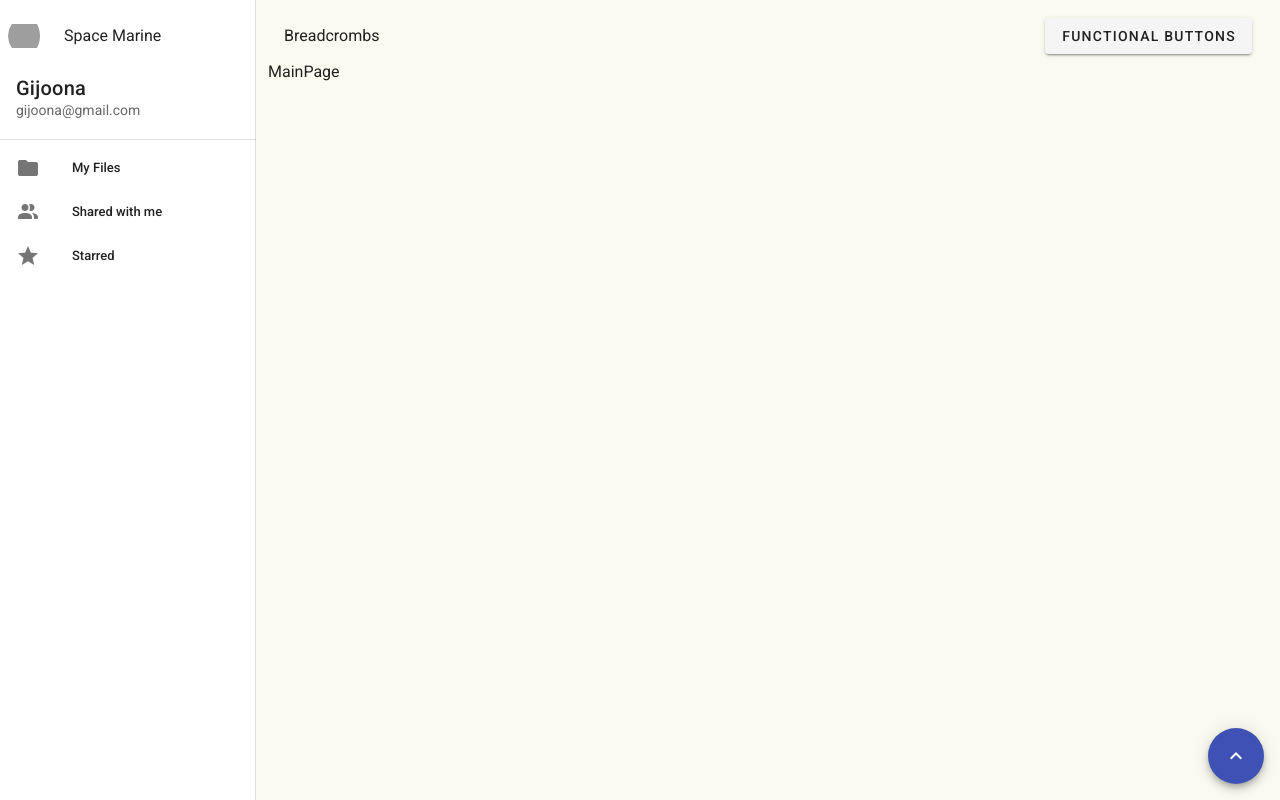
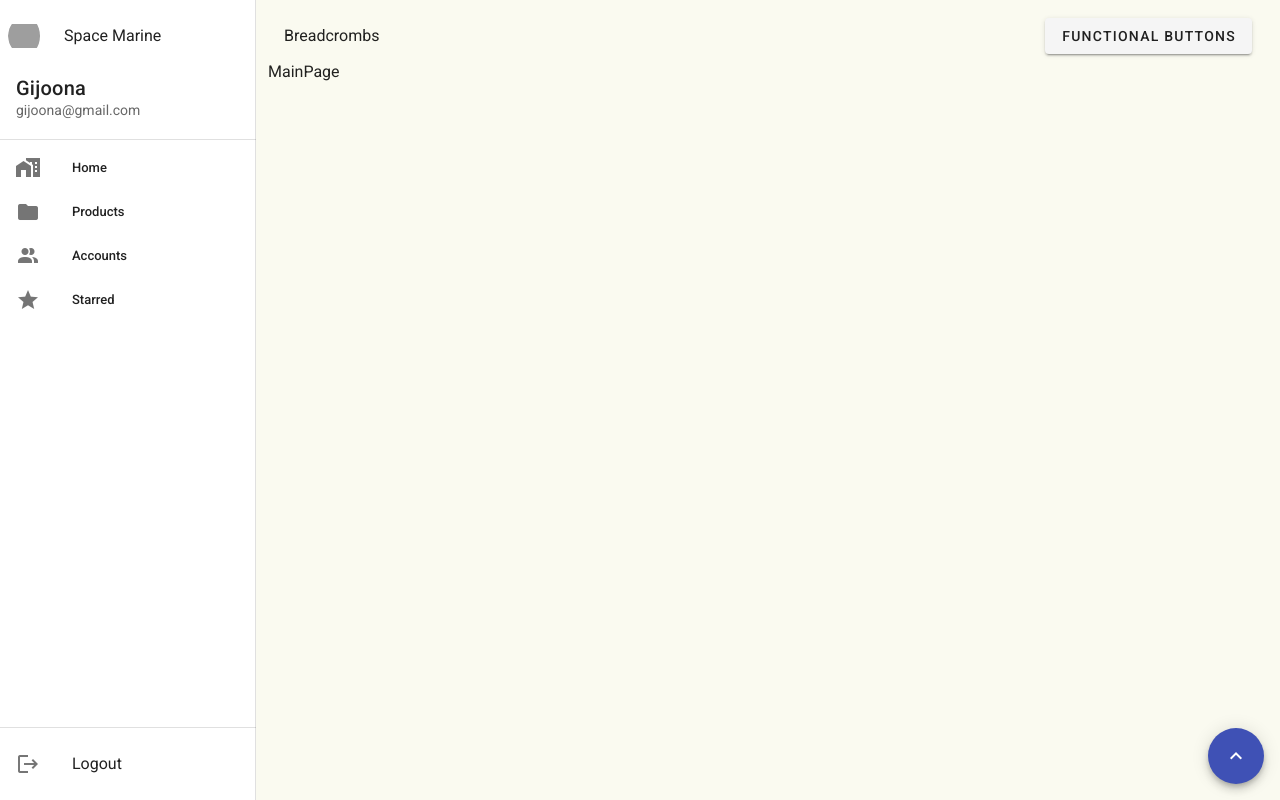
Before and after one commit to gijoona/sm-admin, a Vue app: page / in a window 1280 px wide. Built offline with nearby package versions, Linux system fonts and the light colour scheme; grey boxes are pictures that could not be loaded.

Commit message:
added logout menu

```diff
--- a/src/App.vue
+++ b/src/App.vue
@@ -44,15 +44,21 @@
       >
         <v-list-item link>
           <v-list-item-icon>
+            <v-icon>mdi-home-city</v-icon>
+          </v-list-item-icon>
+          <v-list-item-title>Home</v-list-item-title>
+        </v-list-item>
+        <v-list-item link>
+          <v-list-item-icon>
             <v-icon>mdi-folder</v-icon>
           </v-list-item-icon>
-          <v-list-item-title>My Files</v-list-item-title>
+          <v-list-item-title>Products</v-list-item-title>
         </v-list-item>
         <v-list-item link>
           <v-list-item-icon>
             <v-icon>mdi-account-multiple</v-icon>
           </v-list-item-icon>
-          <v-list-item-title>Shared with me</v-list-item-title>
+          <v-list-item-title>Accounts</v-list-item-title>
         </v-list-item>
         <v-list-item link>
           <v-list-item-icon>
@@ -61,6 +67,18 @@
           <v-list-item-title>Starred</v-list-item-title>
         </v-list-item>
       </v-list>
+
+      <template v-slot:append>
+        <v-divider></v-divider>
+        <v-list>
+          <v-list-item link>
+            <v-list-item-icon>
+              <v-icon>mdi-logout</v-icon>
+            </v-list-item-icon>
+            <v-list-item-title>Logout</v-list-item-title>
+          </v-list-item>
+        </v-list>
+      </template>
     </v-navigation-drawer>
 
     <!-- Sizes your content based upon application components -->
```
